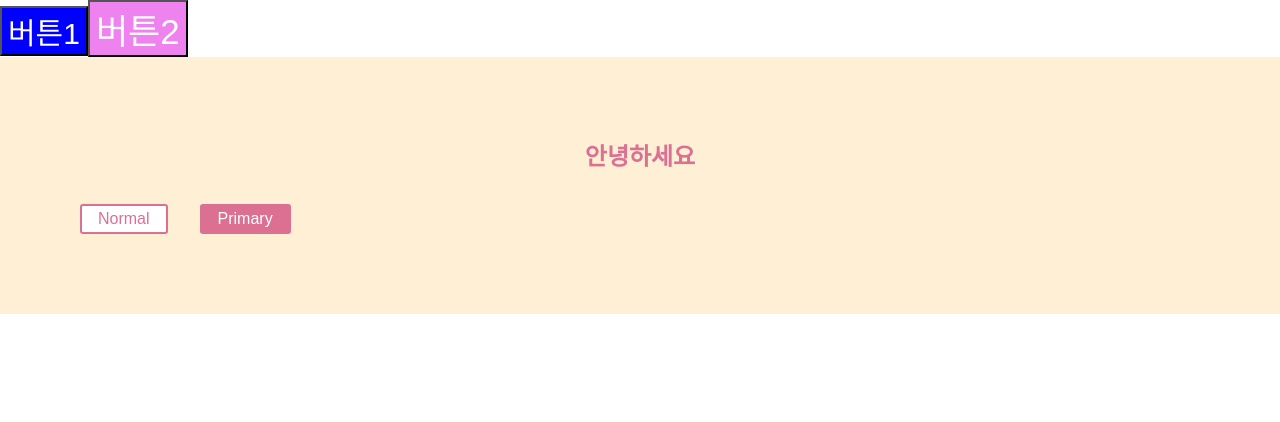
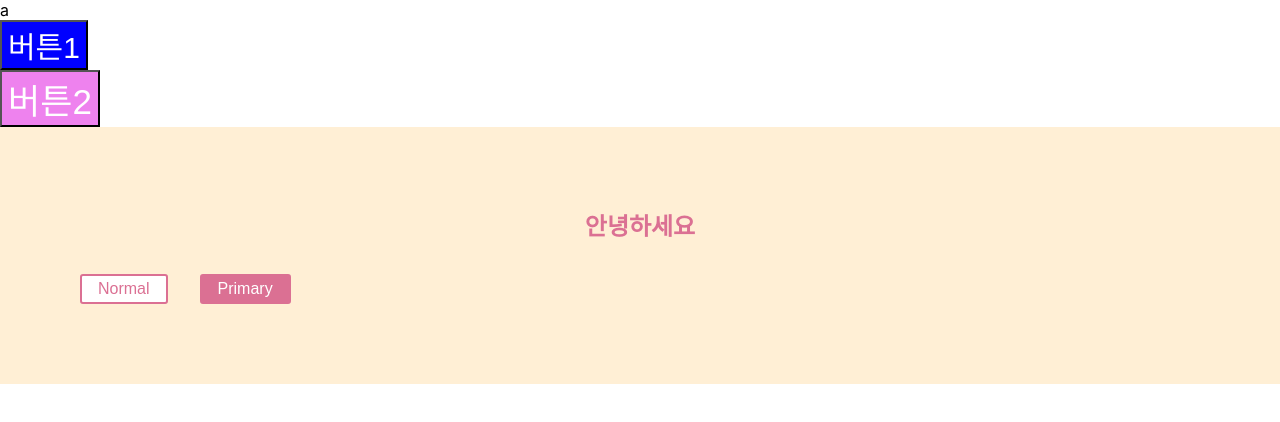
Before and after one commit to Kangjimmy/hp-html, a React (Create React App) app in the folder react/react-app/: page / in a window 1280 px wide. Shown: the top 422 px of the page. Built offline with nearby package versions, Linux system fonts and the light colour scheme.

Commit message:
post css

```diff
--- a/react/react-app/src/components/08.componentStyling/Button1.jsx
+++ b/react/react-app/src/components/08.componentStyling/Button1.jsx
@@ -3,5 +3,10 @@ import React from 'react';
 import styles from './PostButton1.module.css';
 
 export default function Button1() {
-  return <button className={styles.button}>버튼1</button>;
+  return (
+    <div>
+      <div className={styles.pic}>a</div>
+      <button className={styles.button}>버튼1</button>
+    </div>
+  );
 }
```
